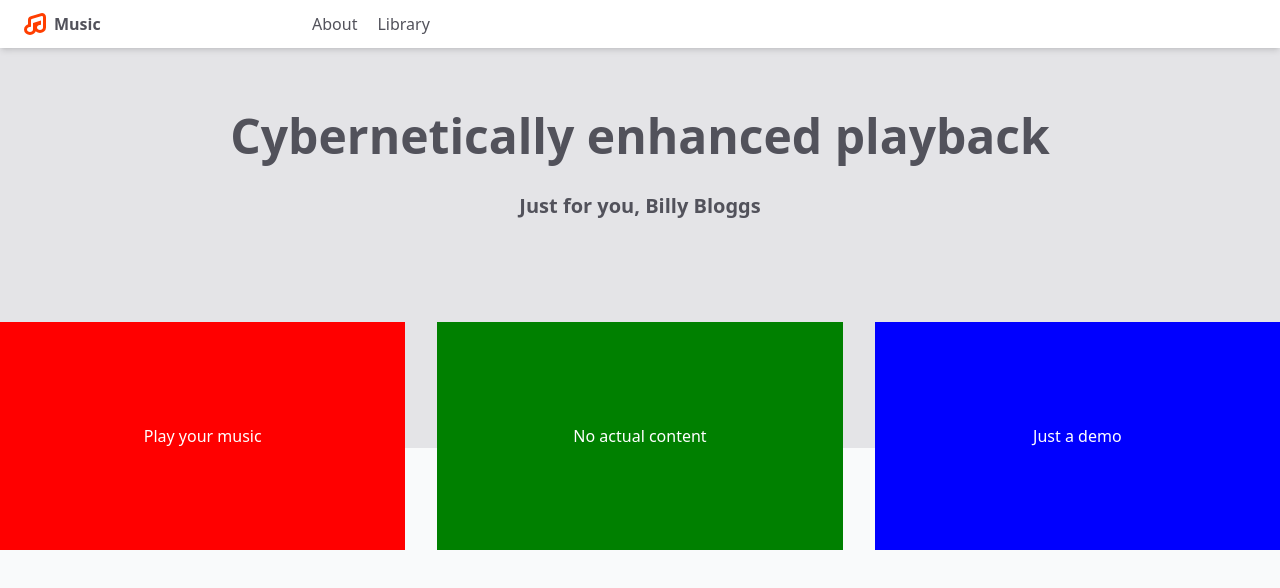
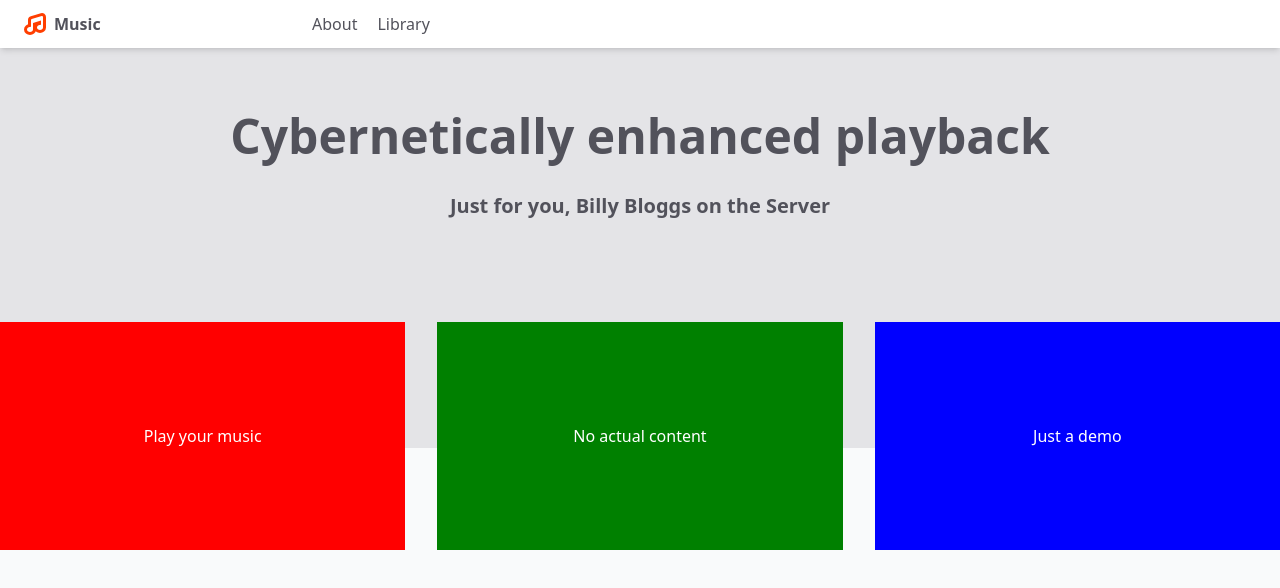
Before and after one commit to mainmatter/svelte-workshop-music-player, a SvelteKit app: page / in a window 1280 px wide. Shown: the top 588 px of the page. Built offline with nearby package versions, Linux system fonts and the light colour scheme.

Commit message:
Lection 3: Use server loaded data for marketing page

```diff
--- /dev/null
+++ b/src/routes/(marketing)/+page.server.js
@@ -0,0 +1,6 @@
+/** @type {import('./$types').LayoutServerLoad} */
+export function load() {
+	return {
+		name: 'Billy Bloggs on the Server',
+	};
+}
--- a/src/routes/(marketing)/+page.svelte
+++ b/src/routes/(marketing)/+page.svelte
@@ -1,12 +1,12 @@
 <script>
 	import Boxes from './boxes.svelte';
 
-	let name = 'Billy Bloggs';
+	export let data;
 </script>
 
 <section>
 	<p class="title">Cybernetically enhanced playback</p>
-	<p>Just for you, {name}</p>
+	<p>Just for you, {data.name}</p>
 
 	<Boxes>
 		<div slot="box1">Play your music</div>
```
